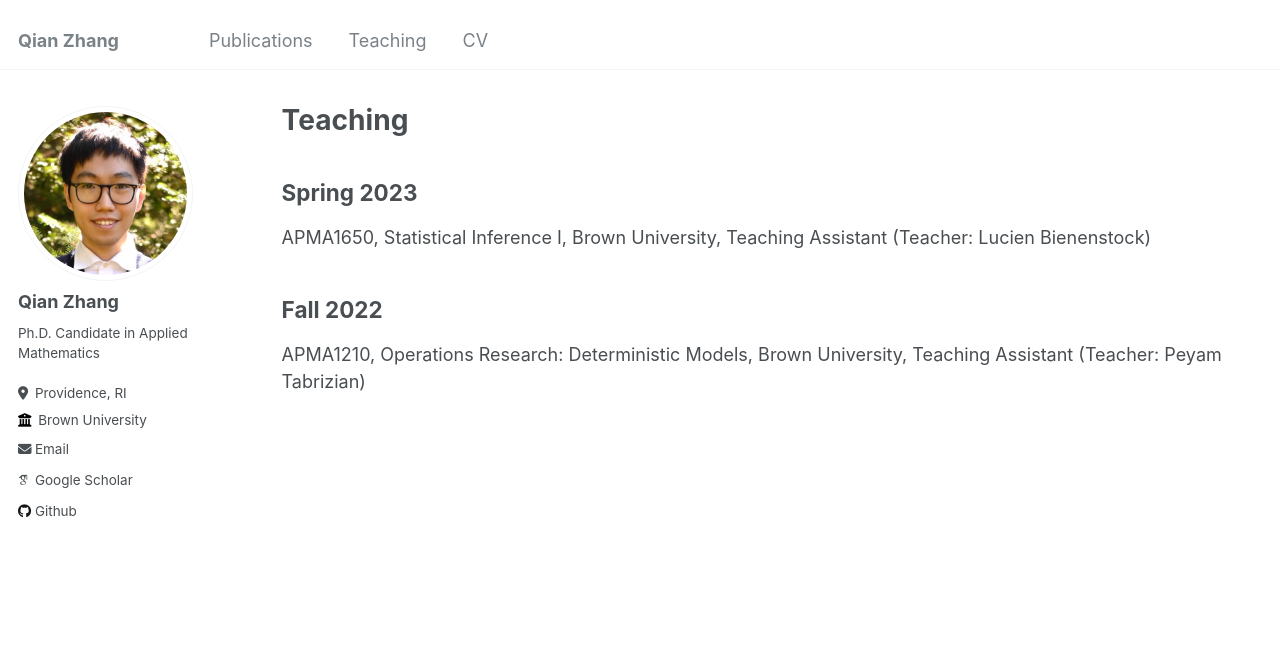
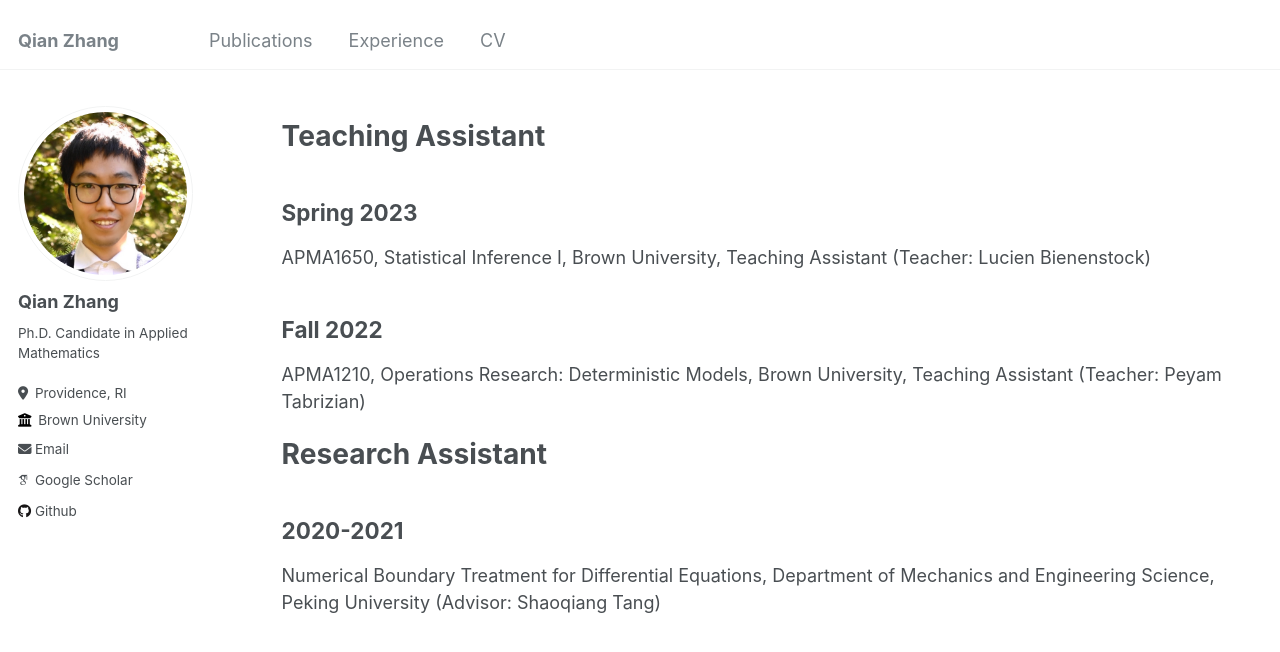
Before and after one commit to zhangqian-sh/qianzhang.github.io, a Jekyll site: the page built from _pages/experience.md, in a window 1280 px wide. Shown: the top 652 px of the page. Built offline with Jekyll 4.4.1, drawn with Linux system fonts in a browser that asks for light colours; some web fonts are replaced.

Commit message:
Change teaching page to experience

```diff
--- a/_data/navigation.yml
+++ b/_data/navigation.yml
@@ -3,8 +3,8 @@ main:
   - title: "Publications"
     url: /publications/
 
-  - title: "Teaching"
-    url: /teaching/
+  - title: "Experience"
+    url: /experience/
 
   - title: "CV"
     url: /cv/
--- a/_pages/teaching.md
+++ b/_pages/experience.md
@@ -1,9 +1,11 @@
 ---
 layout: archive
-title: "Teaching"
-permalink: /teaching/
+title: ""
+permalink: /experience/
 author_profile: true
 ---
+
+# Teaching Assistant
 
 ## Spring 2023
 
@@ -12,3 +14,9 @@ APMA1650, Statistical Inference I, Brown University, Teaching Assistant (Teacher
 ## Fall 2022
 
 APMA1210, Operations Research: Deterministic Models, Brown University, Teaching Assistant (Teacher: Peyam Tabrizian)
+
+# Research Assistant
+
+## 2020-2021
+
+Numerical Boundary Treatment for Differential Equations, Department of Mechanics and Engineering Science, Peking University (Advisor: Shaoqiang Tang)
```
